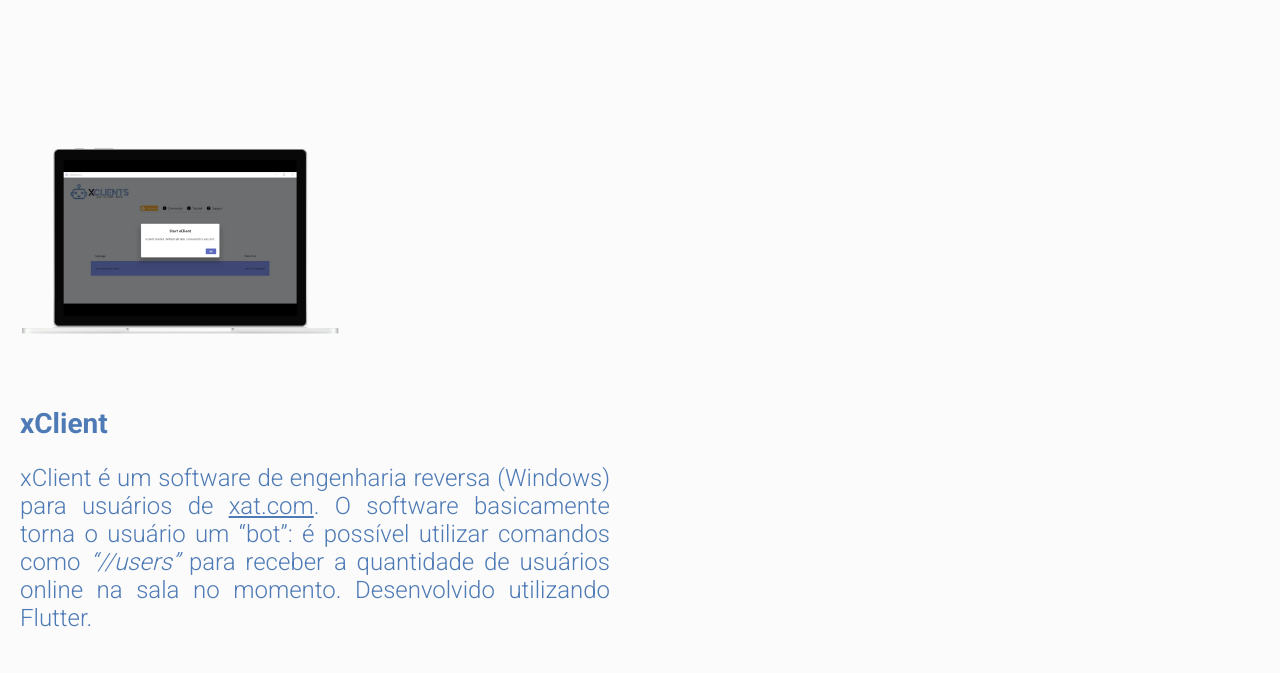
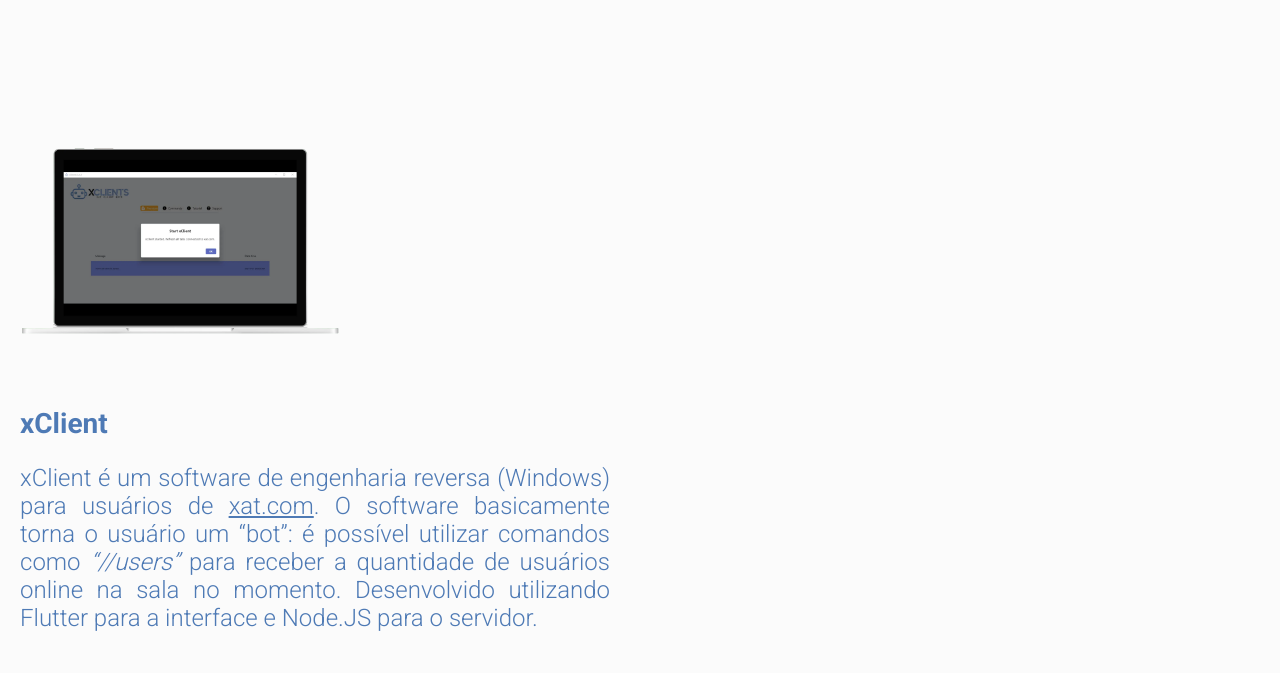
Before and after one commit to renanluis/portfolio, a plain HTML site: page index.html in a window 1280 px wide. Shown: the part 2504-3177 px from the top of the page. Drawn offline with Linux system fonts and the light colour scheme.

Commit message:
Fixed xClient's description.

```diff
--- a/index.html
+++ b/index.html
@@ -104,7 +104,7 @@
                     </div>
                     <div class="portfolio--item--title">xClient</div>
                     <p>
-                        xClient é um software de engenharia reversa (Windows) para usuários de <a href="https://xat.com" title="xat.com" target="blank">xat.com</a>. O software basicamente torna o usuário um “bot”: é possível utilizar comandos como <em>“//users”</em> para receber a quantidade de usuários online na sala no momento. Desenvolvido utilizando Flutter.
+                        xClient é um software de engenharia reversa (Windows) para usuários de <a href="https://xat.com" title="xat.com" target="blank">xat.com</a>. O software basicamente torna o usuário um “bot”: é possível utilizar comandos como <em>“//users”</em> para receber a quantidade de usuários online na sala no momento. Desenvolvido utilizando Flutter para a interface e Node.JS para o servidor.
                     </p>
                 </div>
             </div>
```
